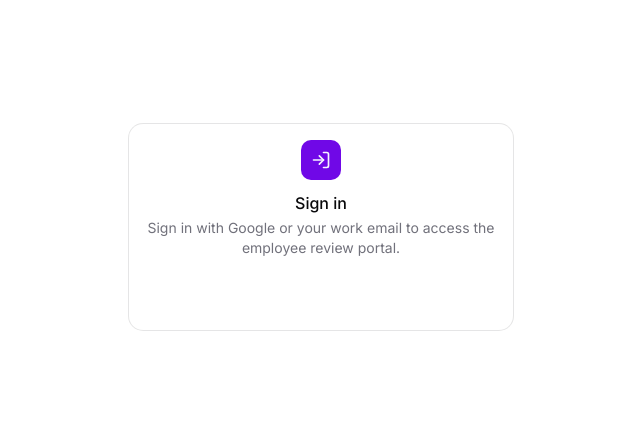
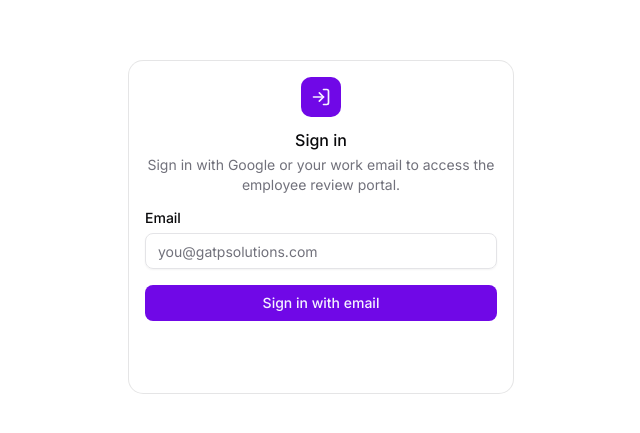
Before and after one commit to AccountingGatp/review_final, a Next.js app in the folder frontend/: page /login in a window 1280 px wide. Shown: the part 173-606 px from the top of the page, without its empty margins (319-959 px from the left). Built offline with nearby package versions, Linux system fonts and the light colour scheme; no server answers.

Commit message:
remove email signin

```diff
--- a/frontend/components/auth/login-form.tsx
+++ b/frontend/components/auth/login-form.tsx
@@ -72,7 +72,7 @@ export function LoginForm() {
       </CardHeader>
       <CardContent>
         <form onSubmit={handleSubmit} className="grid gap-4">
-          {/* <div className="grid gap-2">
+          <div className="grid gap-2">
             <Label htmlFor="email">Email</Label>
             <Input
               id="email"
@@ -88,7 +88,7 @@ export function LoginForm() {
 
           <Button type="submit" className="w-full" disabled={isSubmitting}>
             {isSubmitting ? "Signing in..." : "Sign in with email"}
-          </Button> */}
+          </Button>
 
           {isGoogleAuthEnabled() && (
             <GoogleSignInButton
```
